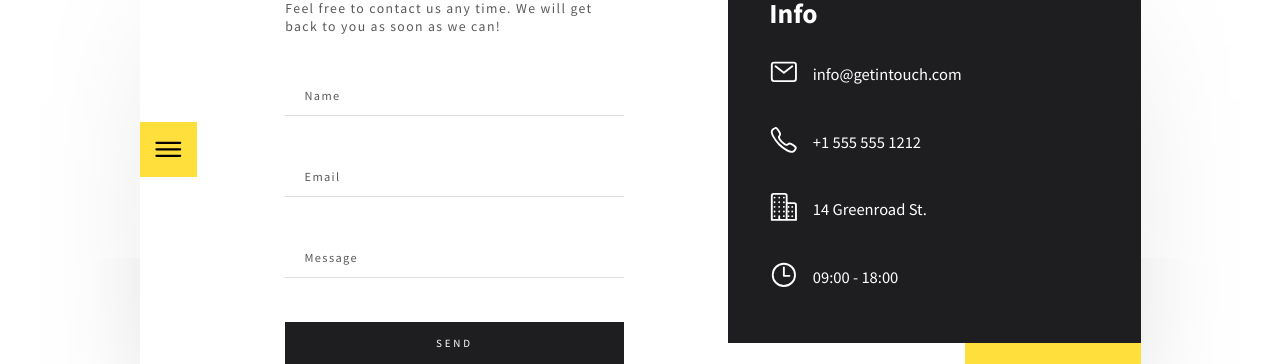
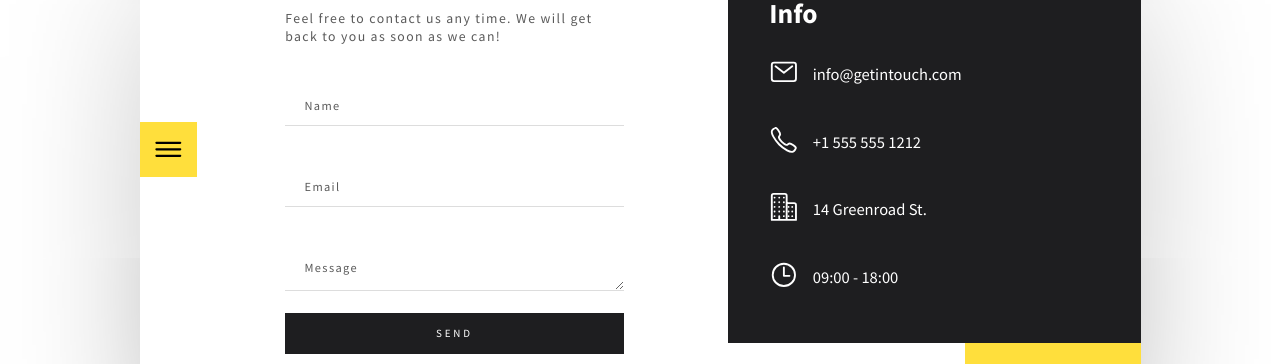
Before and after one commit to leonardomeza87/contact-form, a plain HTML site: page index.html in a window 1280 px wide. Shown: the part 251-615 px from the top of the page. Drawn offline with Linux system fonts and the light colour scheme.

Commit message:
Lag reduction

```diff
--- a/js/main.js
+++ b/js/main.js
@@ -1,8 +1,6 @@
 const d = document,
   $inputs = d.querySelectorAll(".input"),
   $labels = d.querySelectorAll("label");
-
-console.log($inputs);
 
 for (let i = 0; i < $inputs.length; i++) {
   if ($inputs[i].value) {
@@ -50,7 +48,6 @@ d.addEventListener("submit", (e) => {
       response.ok ? response.json() : Promise.reject(response)
     )
     .then((json) => {
-      console.log(json);
       $loader.classList.add("none");
       $response.innerHTML = `<p>${json.message}</p>`;
       $form.reset();
--- a/scss/_components.scss
+++ b/scss/_components.scss
@@ -54,7 +54,6 @@ form {
     border-bottom: 0.0625rem solid $border;
     background-color: transparent;
     padding: 0.375rem;
-    resize: none;
 
     &:active,
     &:focus {
@@ -63,8 +62,26 @@ form {
     }
   }
 
+  textarea {
+    resize: vertical;
+    min-height: 2rem;
+    max-height: 4.1rem;
+    scrollbar-width: thin;
+  }
+
+  textarea::-webkit-scrollbar {
+    width: 0.3rem;
+  }
+  textarea::-webkit-scrollbar-track {
+    background: rgb(230, 230, 230);
+  }
+  textarea::-webkit-scrollbar-thumb {
+    background: rgb(194, 194, 194);
+    border: 0.0625rem solid transparent;
+  }
+
   input[type="submit"] {
-    margin-top: 2rem;
+    margin-top: 1rem;
     background-color: $gray;
     color: $white;
     text-transform: uppercase;
--- a/scss/_layout.scss
+++ b/scss/_layout.scss
@@ -16,7 +16,6 @@ body {
   /* border: .0625rem solid red; */
   position: relative;
   background-color: $white;
-  animation: elevation 1s ease-in-out alternate infinite;
 }
 .menu {
   width: 2.625rem;
@@ -41,12 +40,3 @@ body {
   background-color: $gray;
   right: 0;
 }
-
-@keyframes elevation {
-  0% {
-    box-shadow: 0 3.75rem 7.5rem 0rem rgba(0, 0, 0, 0.4);
-  }
-  100% {
-    box-shadow: 0 3.75rem 7.5rem -3.75rem rgba(0, 0, 0, 0.4);
-  }
-}
```
Also changed, not shown: css/main.css, 1 other file.
